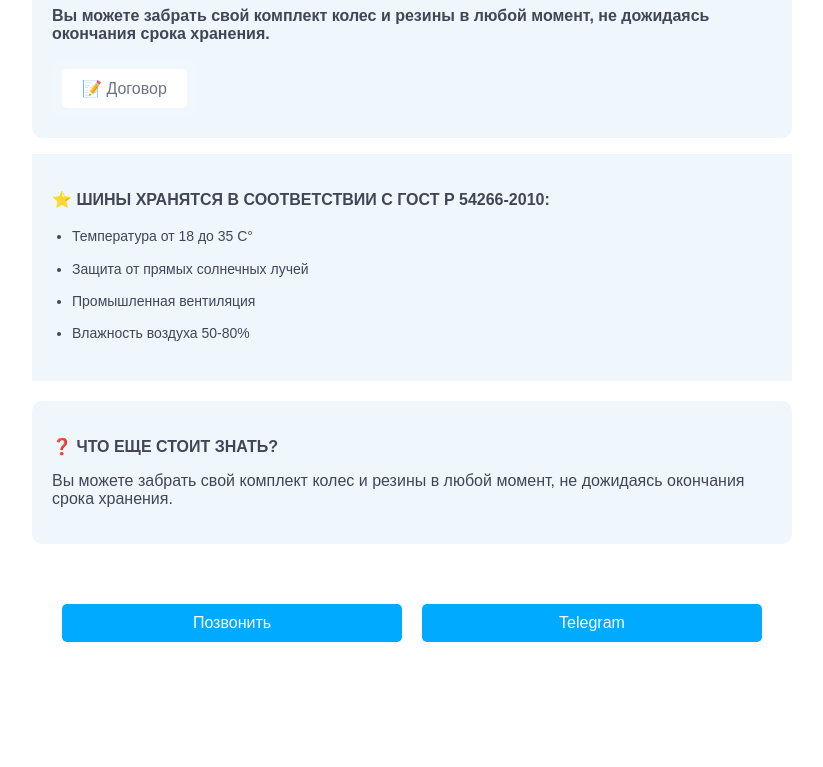
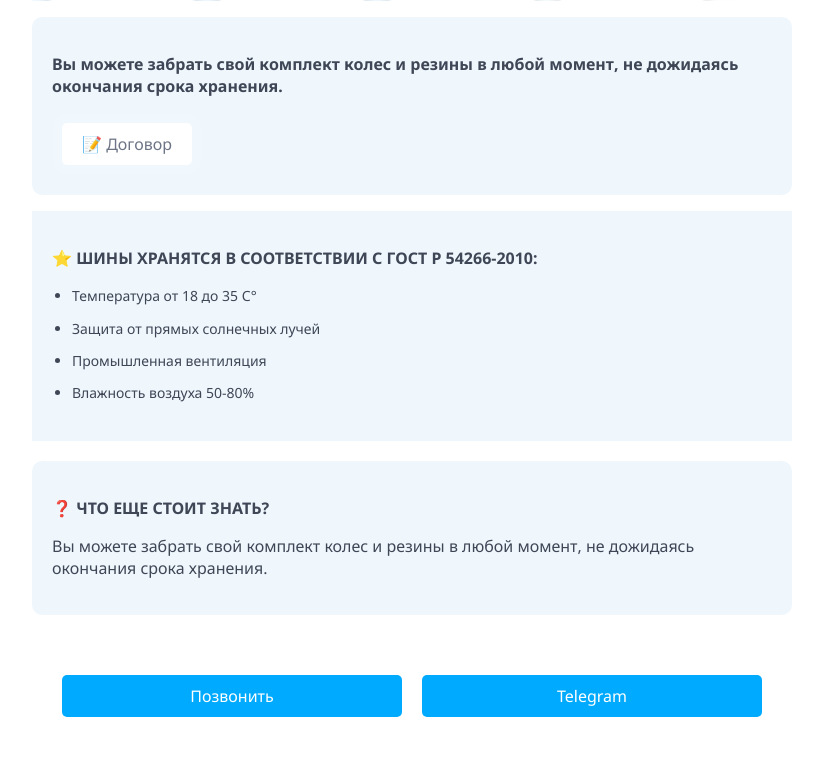
Before and after one commit to enver-isliamov/OtelShin, a PHP site: page / in a window 1280 px wide. Shown: the part 2772-3539 px from the top of the page, without its empty margins (228-1051 px from the left). Before the commit the page ends 3414 px from the top, so only its background shows below. Run offline with PHP 8.4, Linux system fonts and the light colour scheme.

Commit message:
Update styles.css

```diff
--- a/styles.css
+++ b/styles.css
@@ -1,5 +1,11 @@
+/* Импорт шрифта по ссылке */
+@import url('https://fonts.googleapis.com/css2?family=Yanone+Kaffeesatz:wght@200..700&display=swap');
+@import url('https://fonts.googleapis.com/css2?family=Exo+2:ital,wght@0,100..900;1,100..900&display=swap');
+@import url('https://fonts.googleapis.com/css2?family=Noto+Sans:ital,wght@0,100..900;1,100..900&display=swap');
+
+
 :root {
-    --font-family: Arial, sans-serif;
+    --font-family:"Noto Sans", sans-serif; /* "Exo 2", sans-serif;   "Yanone Kaffeesatz", sans-serif; */
     --background-gradient: linear-gradient(120deg, #f0f9ff 50%, #fff 100%);
     --text-color: #6C7486;
     --textH-color: #3F4656;
@@ -56,10 +62,12 @@
     width: 100%;
     padding: 20px;
     box-sizing: border-box;
-    background-color: var(--background-gradient);
+    background-color: var(--white-color);
     border-radius: 10px;
     margin: 0 auto;
     color: var(--text-color);
+    text-align: center; /* Выровнять текст по центру */
+
 }
 
 .section {
@@ -113,6 +121,7 @@
     gap: 10px; /* Добавляем промежуток между элементами */
     justify-content: center;
     margin-bottom: 1em;
+
 }
 
 .carousel-item {
@@ -144,6 +153,7 @@
 
 .carousel-price {
     overflow-x: auto;
+background: var(--background-gradient);
     margin-bottom: 1em;
     width: calc(100%);
     white-space: nowrap;
@@ -164,7 +174,7 @@
 .carousel-price-item .tile { /* Текуст в карточки услуг*/
     text-align: center;
     padding: 5px;
-    background: var(--background-gradient);
+    background: var(--white-color);
     border-radius: 10px;
     box-shadow: 0 4px 8px rgba(0, 0, 0, 0.1);
     transition: transform .3s ease;
```
